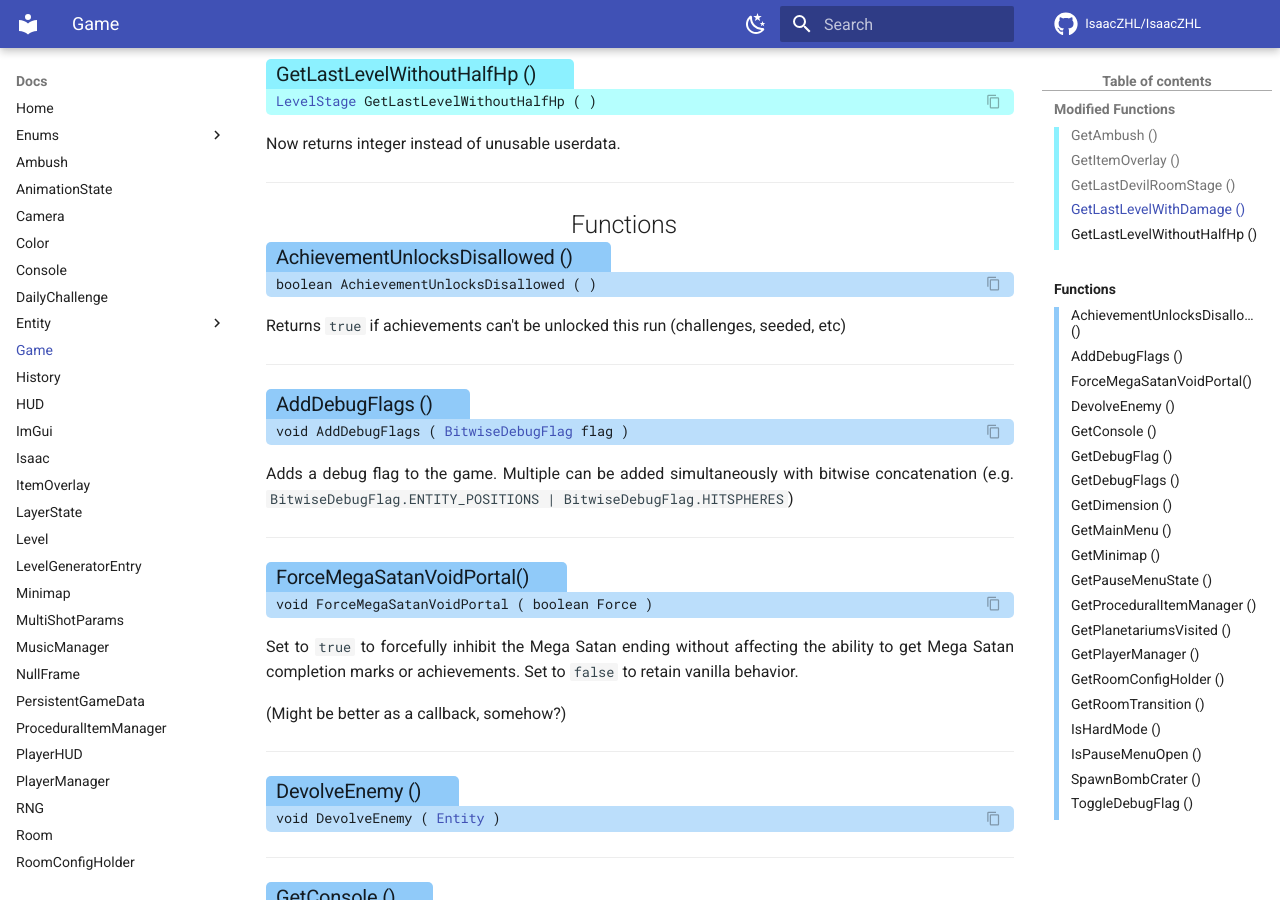
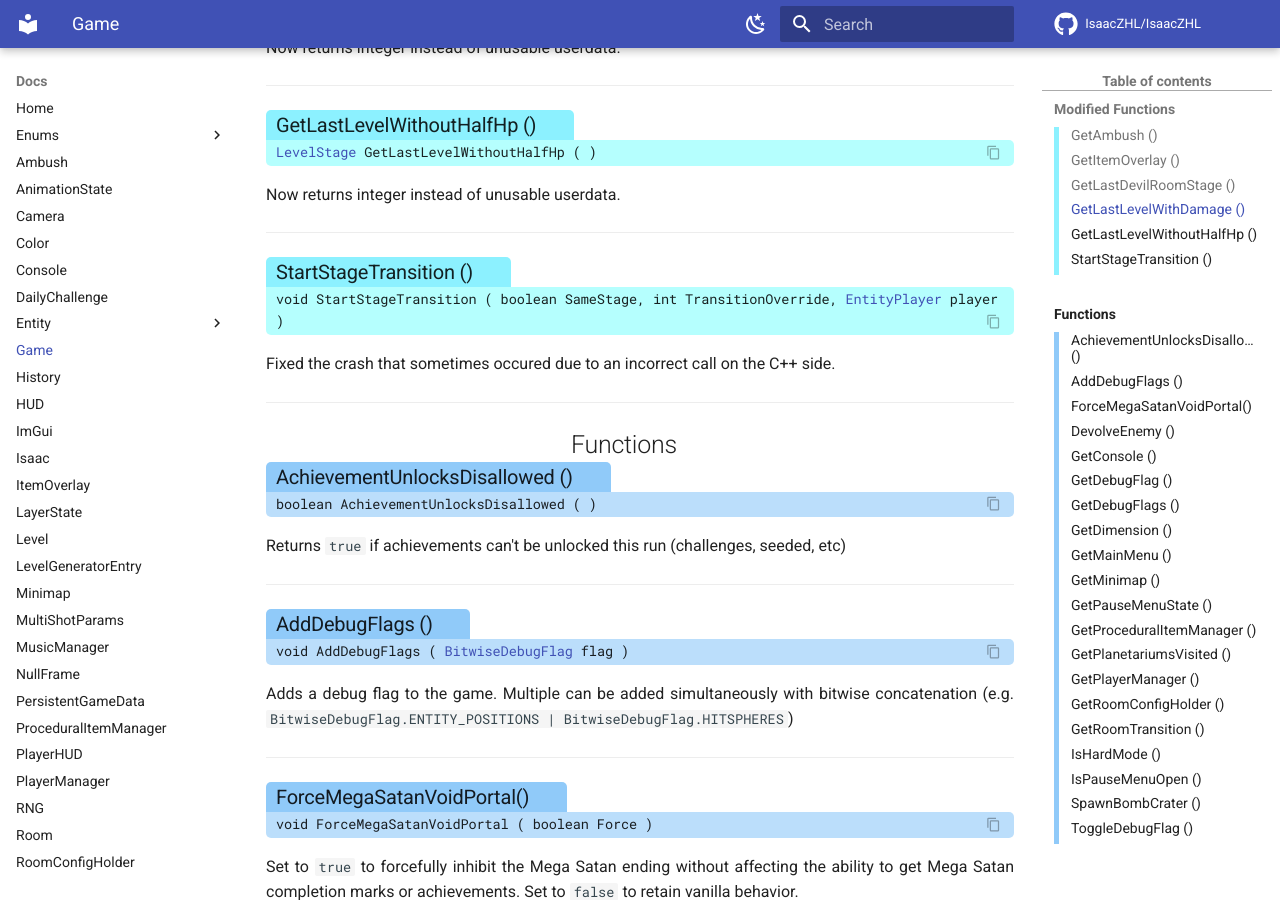
Before and after one commit to TeamREPENTOGON/REPENTOGON, an MkDocs documentation site: the page built from documentation/docs/Game.md, in a window 1280 px wide and 900 px high, scrolled down 1649 px. Built offline with MkDocs 1.6.1 and Material for MkDocs 9.7.7, drawn with Linux system fonts in a browser that asks for light colours; comment, search, counter and statistics services are not loaded; the version menu is left out; some of the changed text lies outside the part shown.

Commit message:
Document the fix to StartStageTransition

```diff
--- a/documentation/docs/Game.md
+++ b/documentation/docs/Game.md
@@ -26,6 +26,11 @@ ___
 ### Get·Last·Level·Without·Half·Hp () {: aria-label='Modified Functions' }
 #### [LevelStage](https://wofsauge.github.io/IsaacDocs/rep/enums/LevelStage.html) GetLastLevelWithoutHalfHp ( ) {: .copyable aria-label='Modified Functions' }
 Now returns integer instead of unusable userdata.
+
+___
+### Start·Stage·Transition ()  {: aria-label='Modified Functions' }
+#### void StartStageTransition ( boolean SameStage, int TransitionOverride, [EntityPlayer](EntityPlayer.md) player ) {: .copyable aria-label='Modified Functions' }
+Fixed the crash that sometimes occured due to an incorrect call on the C++ side.
 
 ___
 
```
